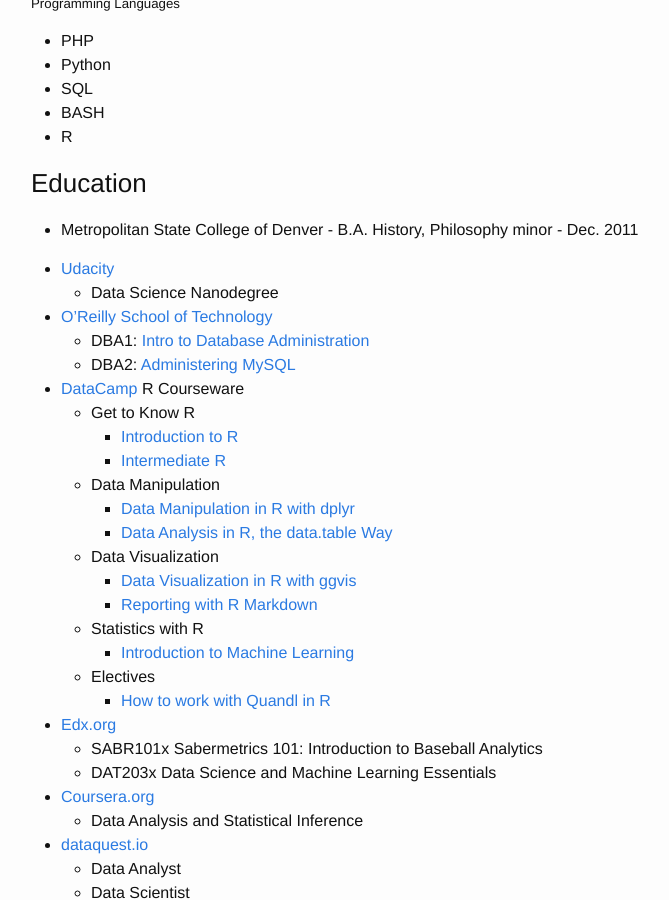
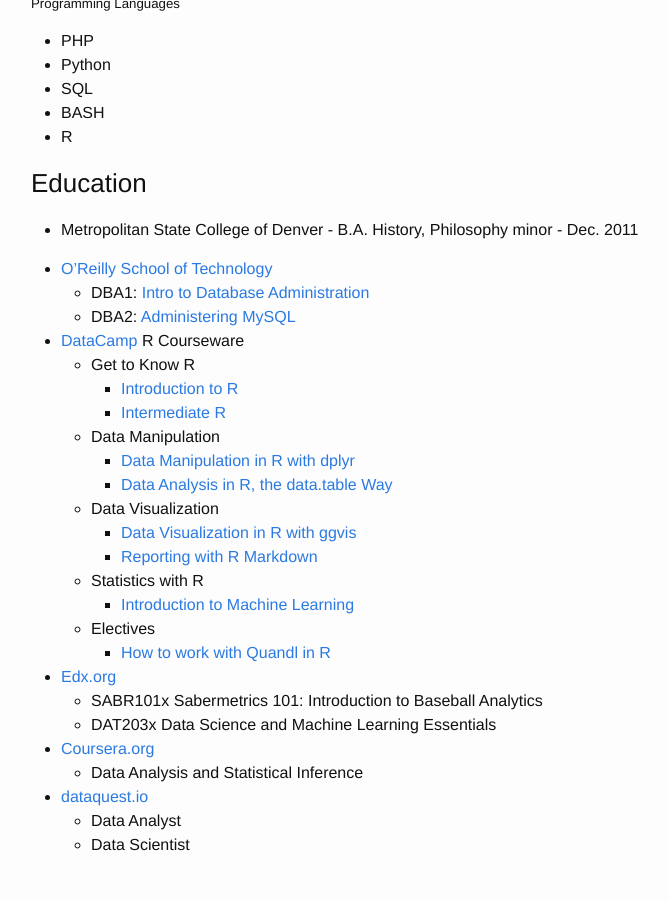
Before and after one commit to miahorg/miahorg.github.io, a Jekyll site: the page built from resume.md, in a window 1280 px wide and 900 px high, scrolled down 1037 px. Shown: the whole window, without its empty margins (239-908 px from the left). Built offline with Jekyll 4.4.1, drawn with Linux system fonts in a browser that asks for light colours.

Commit message:
updating resume

```diff
--- a/resume.md
+++ b/resume.md
@@ -49,8 +49,6 @@ permalink: /resume/
 ### Education
 * Metropolitan State College of Denver - B.A. History, Philosophy minor - Dec. 2011
 
-* [Udacity](https://www.udacity.com/)
-  * Data Science Nanodegree
 * [O'Reilly School of Technology](https://oreillyschool.com/)
   * DBA1: [Intro to Database Administration](/ost/dba1introtodatabaseadministration.pdf)
   * DBA2: [Administering MySQL](/ost/dba2administeringmysql.pdf)
```
